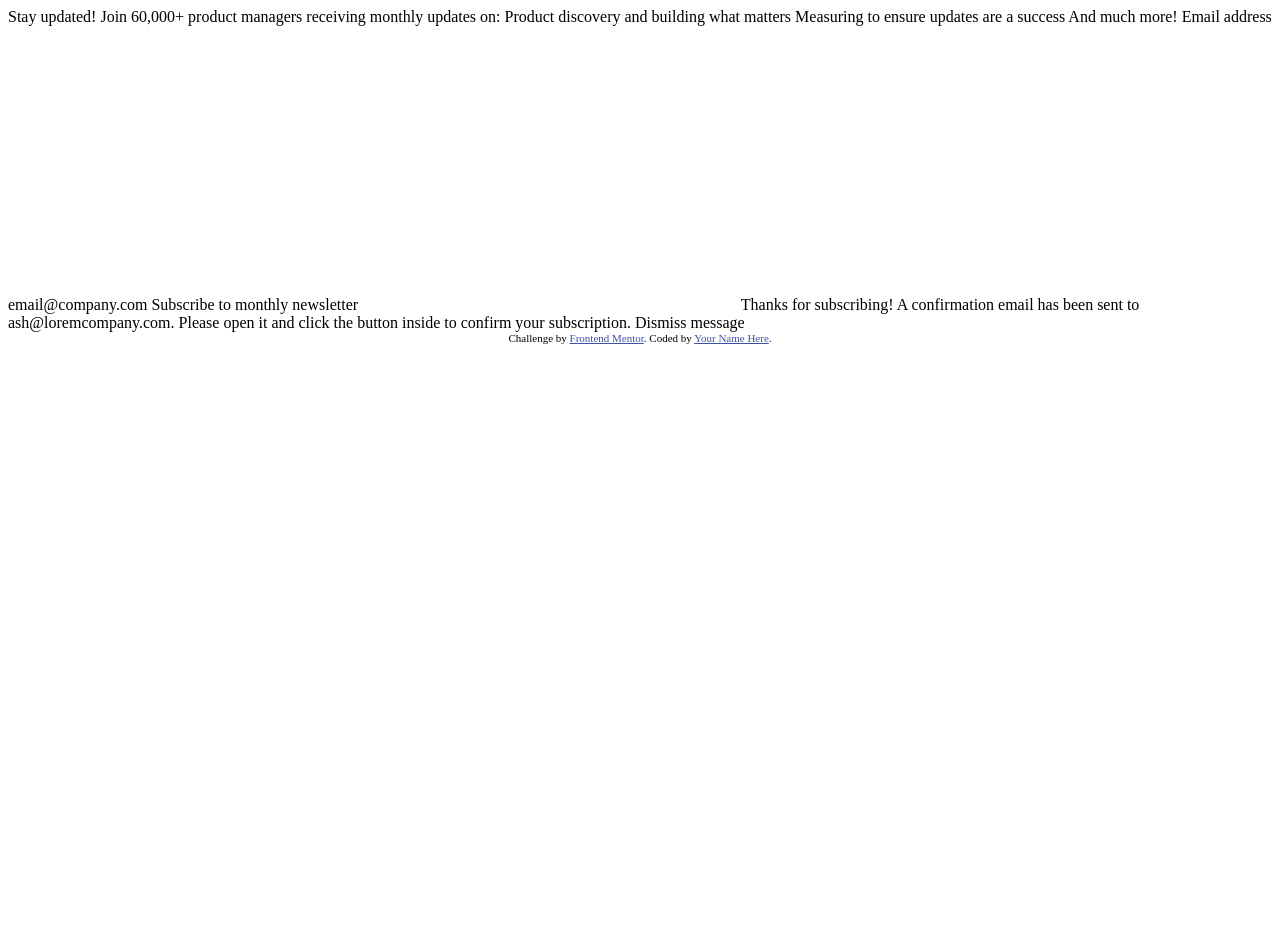
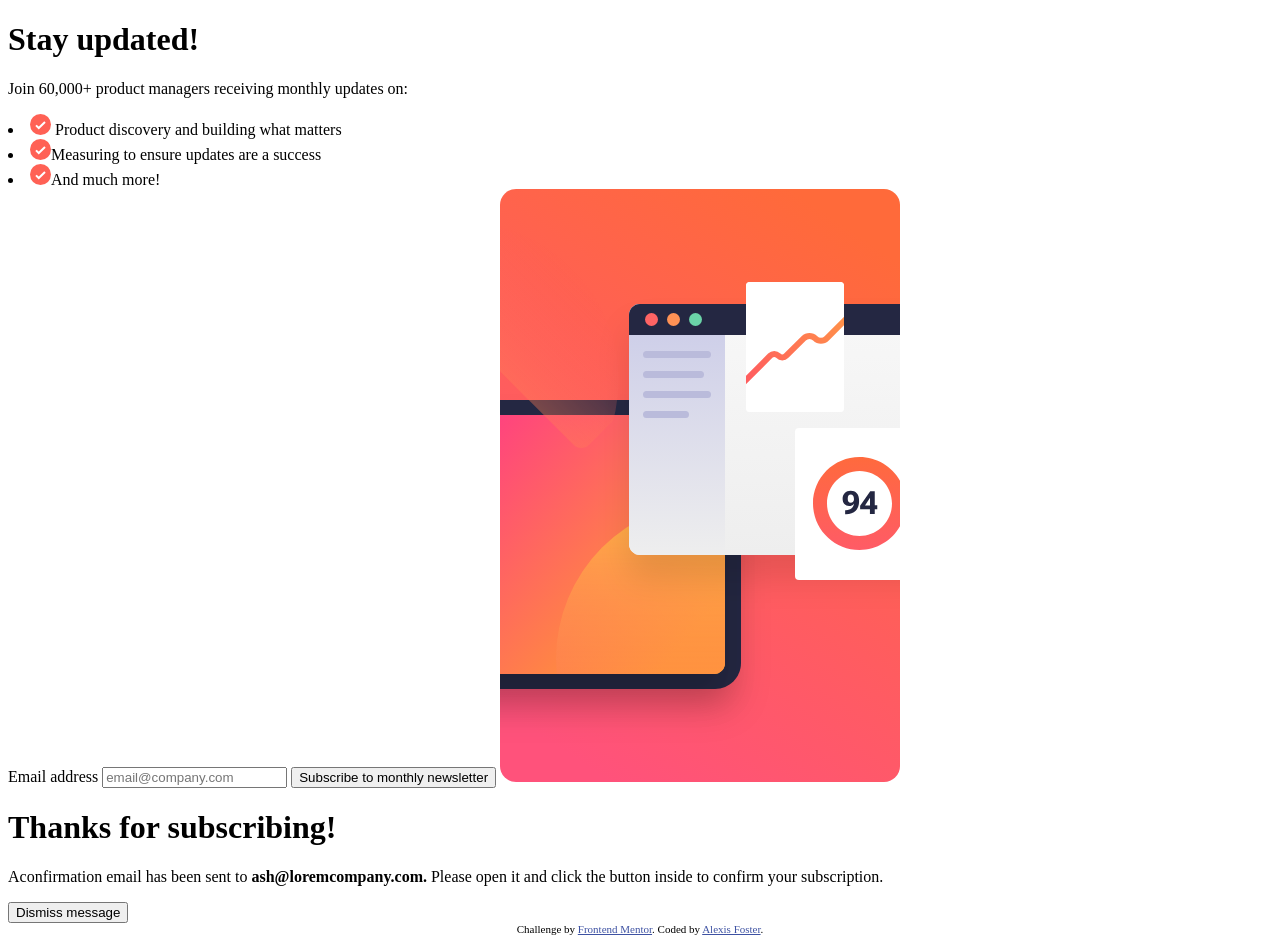
Before and after one commit to lexifoster-code/Newsletter-signup-form, a plain HTML site: page index.html in a window 1280 px wide. Before the commit the page ends 800 px from the top, so only its background shows below. Drawn offline with Linux system fonts and the light colour scheme.

Commit message:
Updated html semantics

```diff
--- a/index.html
+++ b/index.html
@@ -1,53 +1,72 @@
 <!DOCTYPE html>
 <html lang="en">
   <head>
-  <meta charset="UTF-8">
-  <meta name="viewport" content="width=device-width, initial-scale=1.0"> <!-- displays site properly based on user's device -->
+    <meta charset="UTF-8" />
+    <meta name="viewport" content="width=device-width, initial-scale=1.0" />
+    <!-- displays site properly based on user's device -->
 
-  <link rel="icon" type="image/png" sizes="32x32" href="./assets/images/favicon-32x32.png">
+    <link
+      rel="icon"
+      type="image/png"
+      sizes="32x32"
+      href="./assets/images/favicon-32x32.png"
+    />
 
-  <title>Frontend Mentor | Newsletter sign-up form with success message</title>
+    <title>
+      Frontend Mentor | Newsletter sign-up form with success message
+    </title>
 
     <!-- Feel free to remove these styles or customise in your own stylesheet 👍 -->
     <style>
-    .attribution { font-size: 11px; text-align: center; }
-    .attribution a { color: hsl(228, 45%, 44%); }
+      .attribution {
+        font-size: 11px;
+        text-align: center;
+      }
+      .attribution a {
+        color: hsl(228, 45%, 44%);
+      }
     </style>
   </head>
   <body>
+    <!-- Sign-up form start -->
+    <div class="container">
+      <h1 class="heading">Stay updated!</h1>
 
-  <!-- Sign-up form start -->
+      <p>Join 60,000+ product managers receiving monthly updates on:</p>
+      <li>
+        <img src="./Images/icon-list.svg" /> Product discovery and building what
+        matters
+      </li>
+      <li>
+        <img src="./Images/icon-list.svg" />Measuring to ensure updates are a
+        success
+      </li>
+      <li><img src="./Images/icon-list.svg" />And much more!</li>
 
-  Stay updated!
-
-  Join 60,000+ product managers receiving monthly updates on:
-
-  Product discovery and building what matters
-  Measuring to ensure updates are a success
-  And much more!
-
-  Email address
-  email@company.com
-
-  Subscribe to monthly newsletter
-  <img src="Images/illustration-sign-up-mobile.svg">
-
+      <label for="email">Email address </label>
+      <input type="text" placeholder="email@company.com" />
+      <button class="submit">Subscribe to monthly newsletter</button>
+      <img src="./Images/illustration-sign-up-desktop.svg" />
+    </div>
     <!-- Sign-up form end -->
 
     <!-- Success message start -->
 
-  Thanks for subscribing!
-
-  A confirmation email has been sent to ash@loremcompany.com.
+    <h1>Thanks for subscribing!</h1>
+    <p>
+      Aconfirmation email has been sent to
+      <b>ash@loremcompany.com. </b>
       Please open it and click the button inside to confirm your subscription.
-
-  Dismiss message
+    </p>
+    <button class="btn-dismiss">Dismiss message</button>
 
     <!-- Success message end -->
 
     <div class="attribution">
-    Challenge by <a href="https://www.frontendmentor.io?ref=challenge" target="_blank">Frontend Mentor</a>.
-    Coded by <a href="#">Your Name Here</a>.
+      Challenge by
+      <a href="https://www.frontendmentor.io?ref=challenge" target="_blank"
+        >Frontend Mentor</a
+      >. Coded by <a href="#">Alexis Foster</a>.
     </div>
   </body>
 </html>
```
Lines whose indentation alone changed are shown as unchanged.
